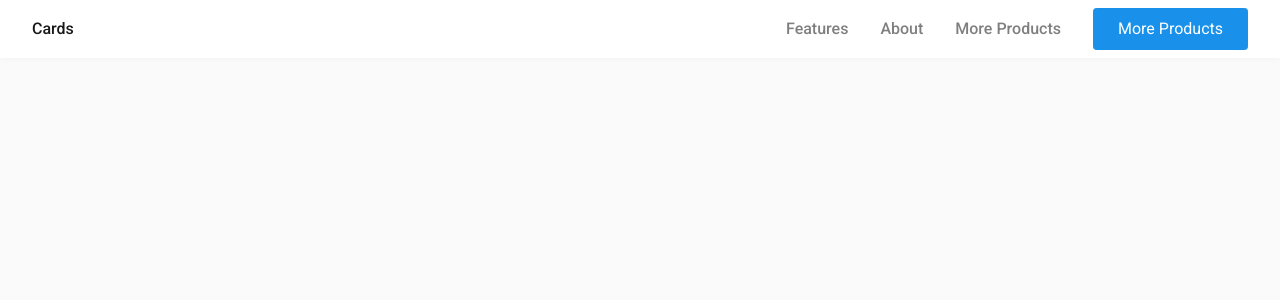
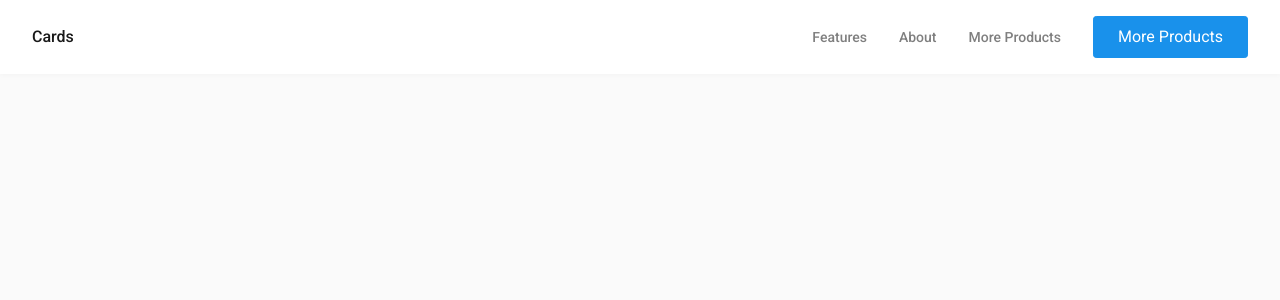
Before and after one commit to peterblazejewicz/cards, an Angular app in the folder cards-app/: page / in a window 1280 px wide. Shown: the top 300 px of the page. Built offline with nearby package versions, Linux system fonts and the light colour scheme.

Commit message:
Refine navbar style

```diff
--- a/cards-app/src/styles.scss
+++ b/cards-app/src/styles.scss
@@ -1,6 +1,7 @@
 @import "theme/bootstrap";
 
 .navbar {
+  font-size: 0.875rem;
   font-weight: 500;
   box-shadow: 0 1px 5px rgba(0,0,0,.03);
 }
--- a/cards-app/src/theme/_variables.scss
+++ b/cards-app/src/theme/_variables.scss
@@ -18,6 +18,7 @@ $border-radius-sm: .2rem !default;
 $spacer: 1rem !default;
 
 // navbar
+$navbar-padding-y: $spacer !default;
 $navbar-padding-x: 2*$spacer !default;
 $navbar-nav-link-padding-x: $spacer !default;
 $navbar-light-background-color: #FFFFFF !default;
```
